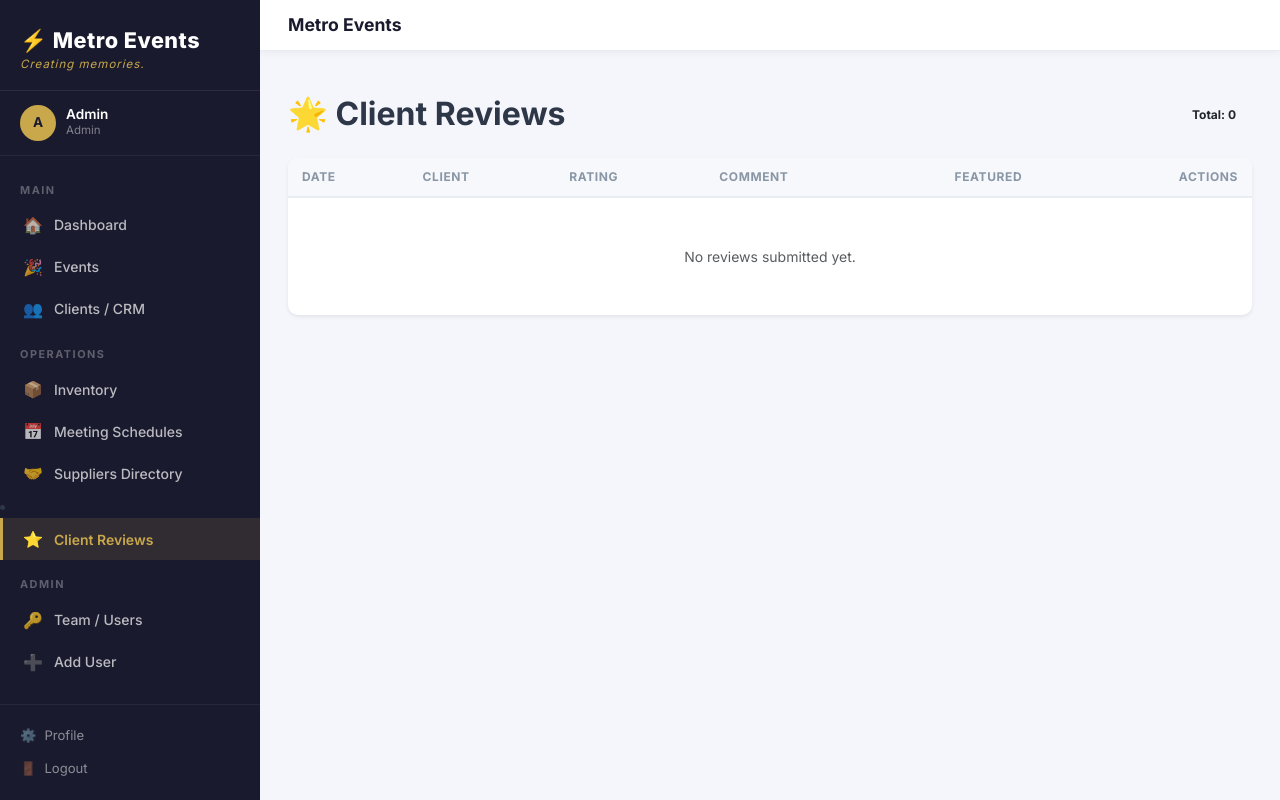
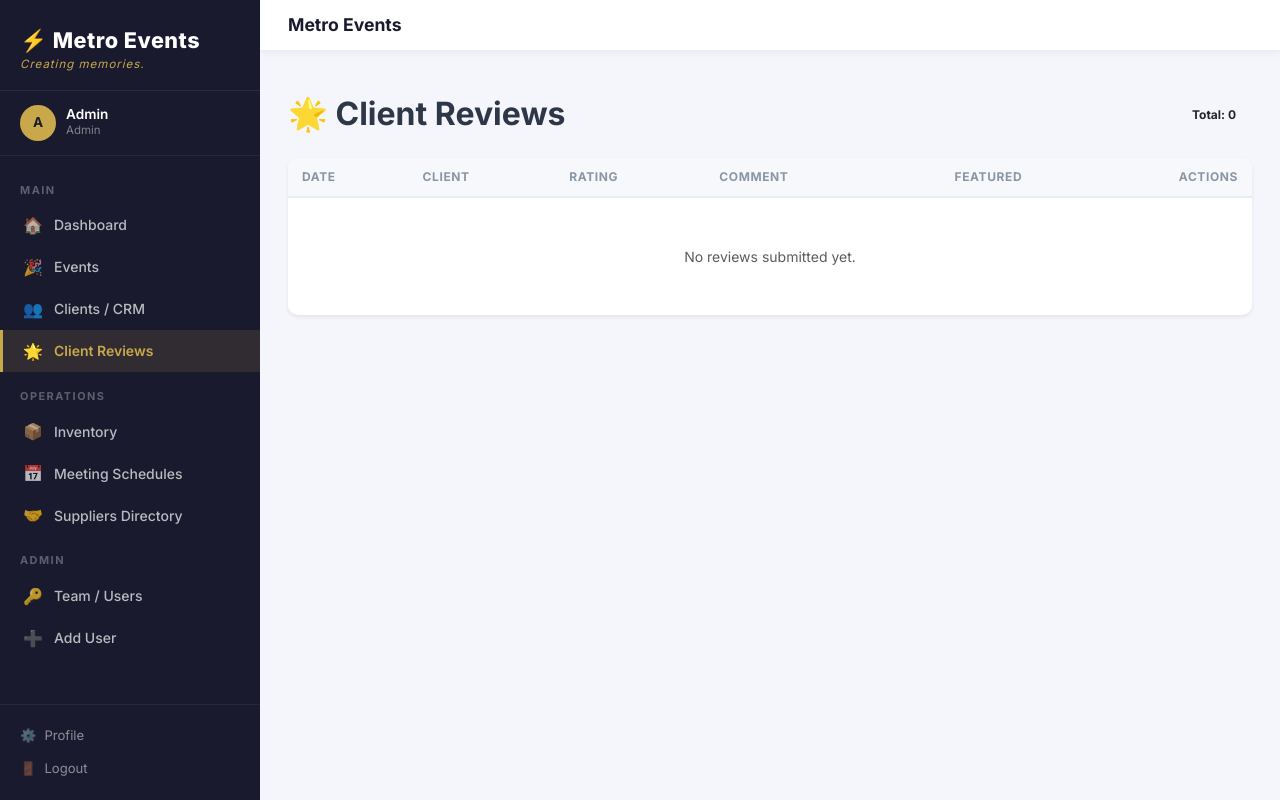
Before and after one commit to meisems/metroevents, a Flask app: page /reviews in a window 1280 px wide. Run offline with Flask 3, Linux system fonts and the light colour scheme; a user stored in the database is signed in.

Commit message:
Update base.html

```diff
--- a/templates/base.html
+++ b/templates/base.html
@@ -51,6 +51,9 @@
         <a href="{{ url_for('clients.list_clients') }}" class="{{ 'active' if request.blueprint == 'clients' }}">
           <span class="nav-icon">👥</span> Clients / CRM
         </a>
+        <a href="{{ url_for('dashboard.manage_reviews') }}" class="{{ 'active' if request.endpoint == 'dashboard.manage_reviews' }}">
+          <span class="nav-icon">🌟</span> Client Reviews
+        </a>
 
         <div class="me-nav-section">Operations</div>
         <a href="{{ url_for('inventory.list_items') }}" class="{{ 'active' if request.blueprint == 'inventory' }}">
@@ -62,13 +65,6 @@
         <a href="{{ url_for('suppliers.list_suppliers') }}" class="{{ 'active' if request.blueprint == 'suppliers' }}">
           <span class="nav-icon">🤝</span> Suppliers Directory
         </a>
-      <li class="nav-item">
-  <a class="nav-link {{ 'active' if request.endpoint == 'dashboard.manage_reviews' }}"
-     href="{{ url_for('dashboard.manage_reviews') }}">
-    <span class="nav-icon">⭐</span>
-    <span class="nav-text">Client Reviews</span>
-  </a>
-</li>
 
         {% if current_user.is_admin %}
         <div class="me-nav-section">Admin</div>
```
